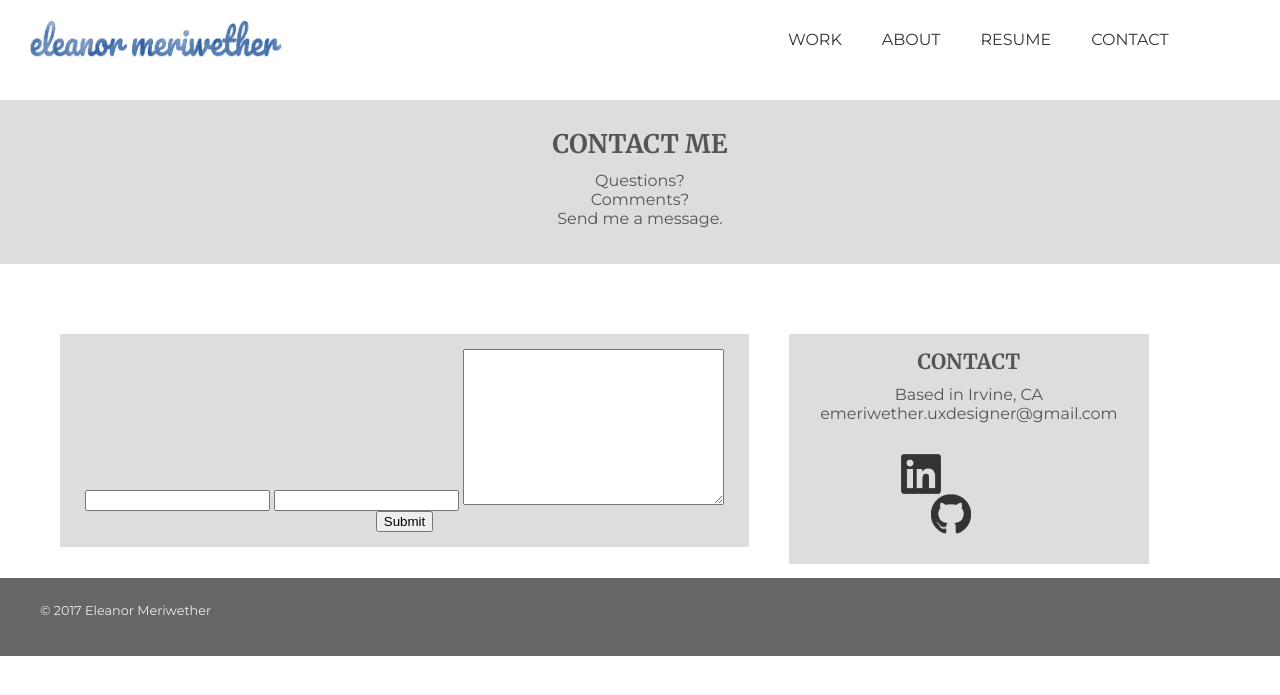
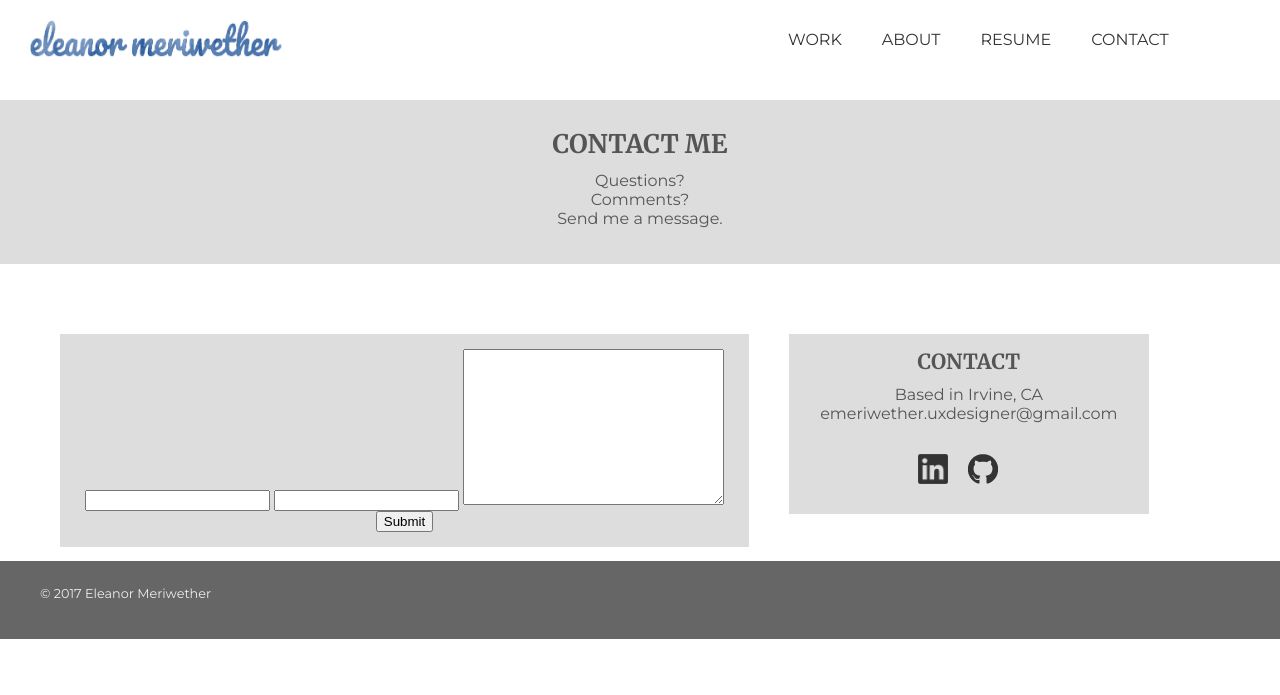
Before and after one commit to emeriwether/emeriwether.github.io, a Jekyll site: the page built from contact.html, in a window 1280 px wide. Shown: the top 695 px of the page. Built offline with Jekyll 4.4.1, drawn with Linux system fonts in a browser that asks for light colours; nearby versions of some CDN libraries.

Commit message:
retry prev commit

```diff
--- a/css/styles.css
+++ b/css/styles.css
@@ -143,9 +143,9 @@ section.contactInfo { margin-top: 60px; text-align: center; }
 section.contactInfo div { background-color: #ddd; width: 30%; float: left; padding: 15px 15px; }
 section.contactInfo div:nth-child(1) { width: 60%; }
 section.contactInfo div:nth-child(2) { margin-left: 40px; }
-section.contactInfo div div { margin-left: 25%; }
-section.contactInfo div div img { width: 40px; height: 40px; float: left;}
-section.contactInfo div div img:nth-child(2) { padding-left: 30px; }
+section.contactInfo div div { margin-left: 30%; }
+section.contactInfo div div img { width: 30px; height: 30px; float: left;}
+section.contactInfo div div img:nth-child(2) { padding-left: 20px; }
 
 /*
 -----------
```
